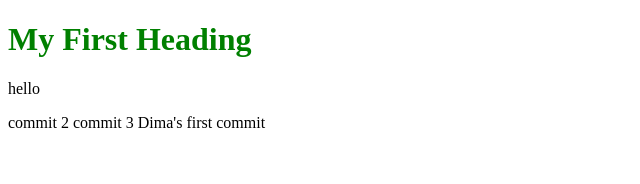
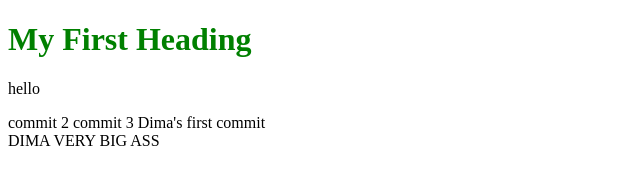
Before and after one commit to neinaskff/test, a plain HTML site: page index.html in a window 1280 px wide. Shown: the whole page, without its empty margins (0-640 px from the left). Drawn offline with Linux system fonts and the light colour scheme.

Commit message:
added new info for Dima to html-fi le

```diff
--- a/index.html
+++ b/index.html
@@ -14,6 +14,9 @@
     <span>commit 2</span>
     <span>commit 3</span>
     <span>Dima's first commit</span>
+    <div class="big-ass">
+        <span>DIMA VERY BIG ASS</span>
+    </div>
 </body>
 
 </html>
```
